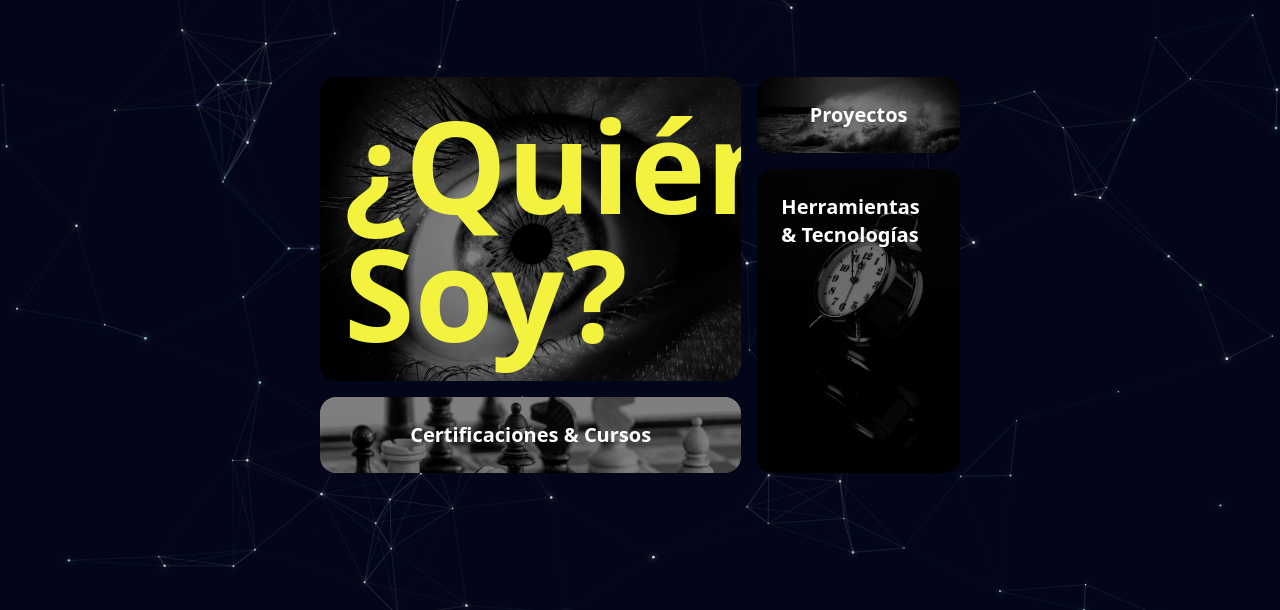
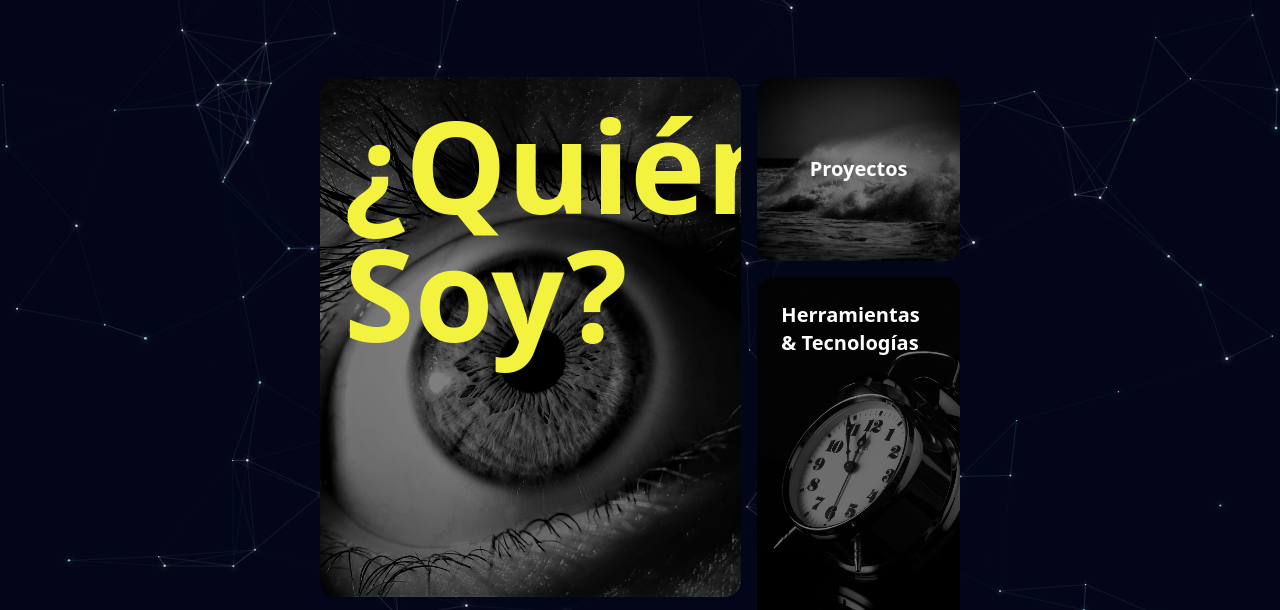
Before and after one commit to kustaog/kustaog.github.io, an Astro site: page / in a window 1280 px wide. Shown: the part 183-793 px from the top of the page. Built offline with nearby package versions, Linux system fonts and the light colour scheme; Astro itself is replaced by a stand-in of ours.

Commit message:
Add files via upload

```diff
--- a/src/components/cards.astro
+++ b/src/components/cards.astro
@@ -1,4 +1,4 @@
-<div id="bento-grid" class="grid grid-cols-1 sm:grid-cols-2 md:grid-cols-3 gap-4 w-[90%] md:w-[70%] lg:w-[50%] mx-auto my-20 pb-20">
+<div id="bento-grid" class="grid grid-cols-1 sm:grid-cols-2 md:grid-cols-3 gap-4 w-[90%] md:w-[70%] lg:w-[50%] mx-auto my-20 pb-20 min-h-screen">
     <!-- Tarjeta "¿Quién Soy?" -->
   <div class="bento-item sm:col-span-2 sm:row-span-2 rounded-2xl text-white bg-cover bg-no-repeat bg-left-center relative p-6 pb-6 overflow-hidden group">
       <img src="/ojo.webp" alt="¿Quién Soy?" class="absolute inset-0 w-full h-full object-cover rounded-2xl z-0" loading="lazy" />
```
